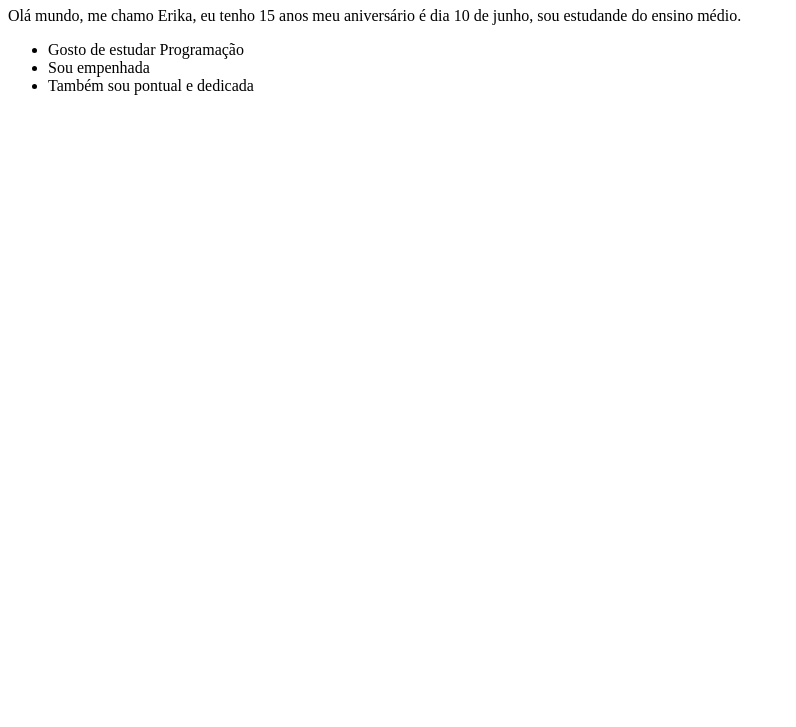
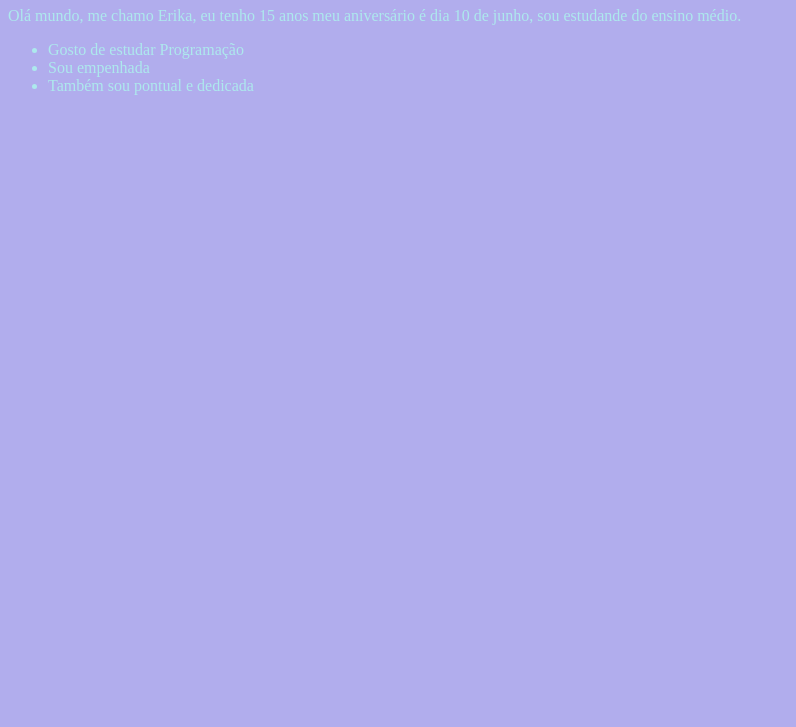
Before and after one commit to erikkabodnar/ola-mundo, a plain HTML site: page index.html in a window 1280 px wide. Shown: the part 73-800 px from the top of the page, without its empty margins (0-796 px from the left). Drawn offline with Linux system fonts and the light colour scheme.

Commit message:
Add files via upload

```diff
--- a/index.html
+++ b/index.html
@@ -4,6 +4,7 @@
     <meta charset="UTF-8">
     <meta name="viewport" content="width=device-width, initial-scale=1.0">
     <title>Olá mundo</title>
+    <link rel="stylesheet" href="style.css">
 </head>
 <body>
     <h1>Olá mundo!</h1>
--- /dev/null
+++ b/style.css
@@ -0,0 +1,4 @@
+body {
+    background-color: #B1ADED;
+    color: #ADE9ED;
+};
```
